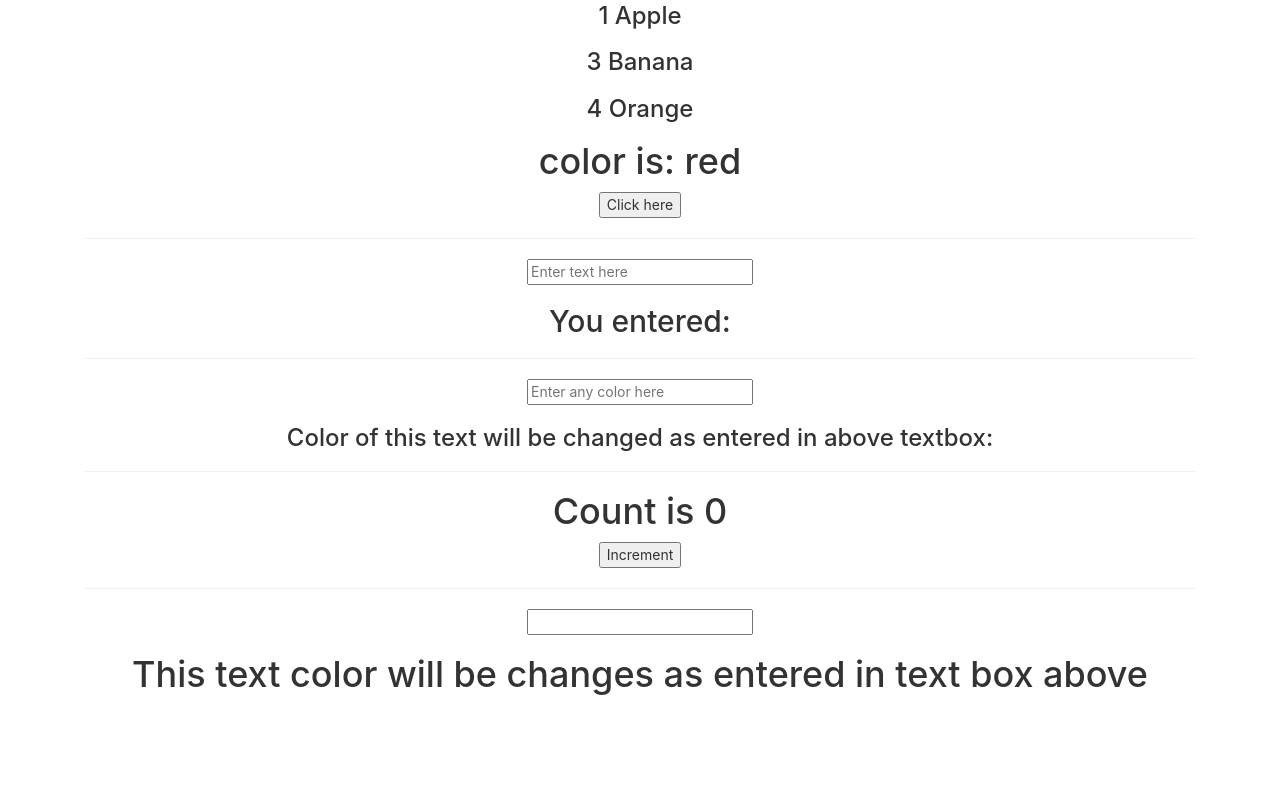
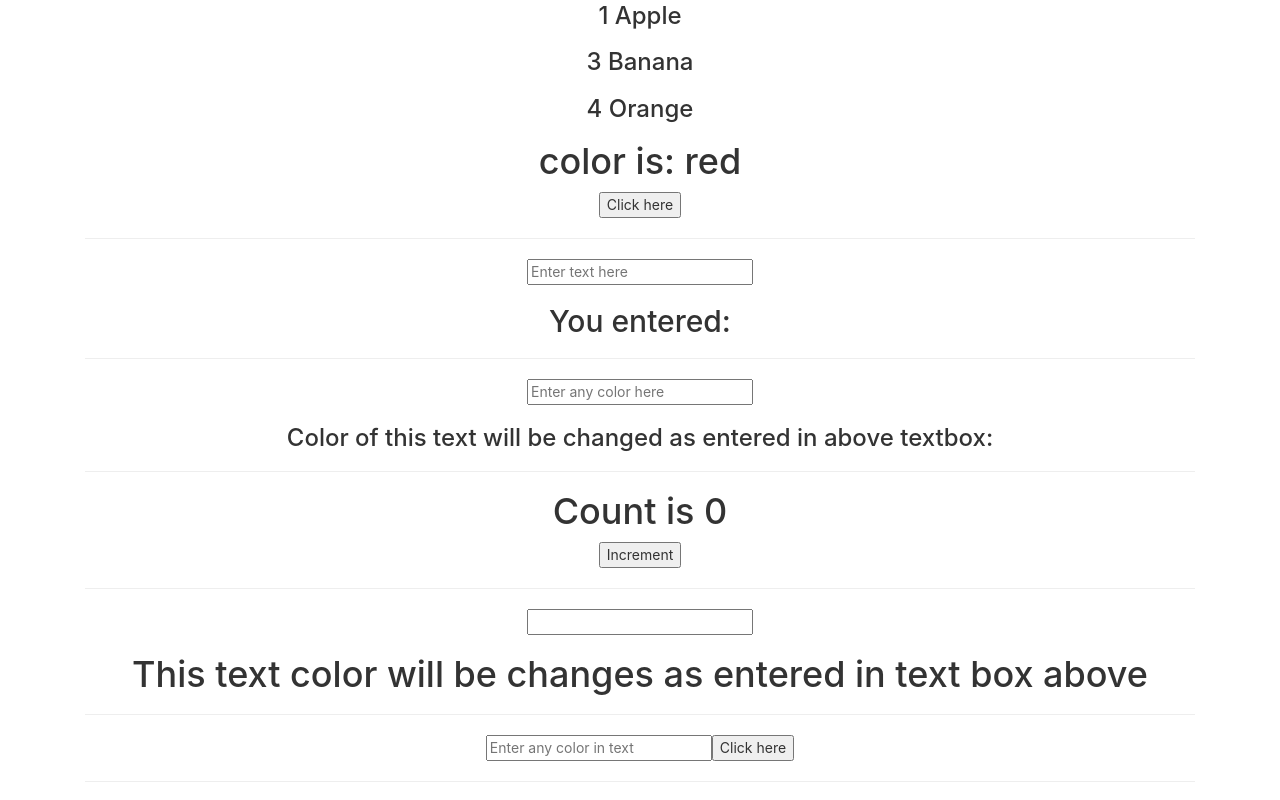
Before and after one commit to abhi1580/SevenMentor, a React (Create React App) app in the folder excersises/: page / in a window 1280 px wide. Shown: the part 1688-2488 px from the top of the page. Before the commit the page ends 2392 px from the top, so only its background shows below. Built offline with nearby package versions, Linux system fonts and the light colour scheme.

Commit message:
Added one new example

```diff
--- a/excersises/src/App.js
+++ b/excersises/src/App.js
@@ -11,6 +11,7 @@ import ListDemo from "./Components/ListDemo";
 import FruitList from "./Components/FruitList";
 import CounterUsingUseState from "./Components/CounterUsingUseState";
 import ColorChangeUsingUseState from "./Lab/ColorChangeUsingUseState";
+import ColorChange2 from "./Components/ColorChange2";
 
 function App() {
   return (
@@ -32,7 +33,8 @@ function App() {
         <EventHandling4/><hr/>
         <ColorChange /><hr/>
         <CounterUsingUseState/><hr/>
-        <ColorChangeUsingUseState/>
+        <ColorChangeUsingUseState/><hr/>
+        <ColorChange2/><hr/>
       </div>
     </div>
   );
--- /dev/null
+++ b/excersises/src/Components/ColorChange2.js
@@ -0,0 +1,20 @@
+import React, { useState } from 'react';
+
+const ColorChange2 = () => {
+    const [color, setColor] = useState('');
+    const [displayColor, setDisplayColor] = useState('');
+
+    function handleColor() {
+        setDisplayColor(color); // Set the displayColor state to the current color value
+    }
+
+    return (
+        <div>
+            <h1 style={{color:displayColor}}>{displayColor}</h1>
+            <input type='text' placeholder='Enter any color in text' onChange={(event) => setColor(event.target.value)} />
+            <button onClick={handleColor}>Click here</button>
+        </div>
+    );
+}
+
+export default ColorChange2;
```
